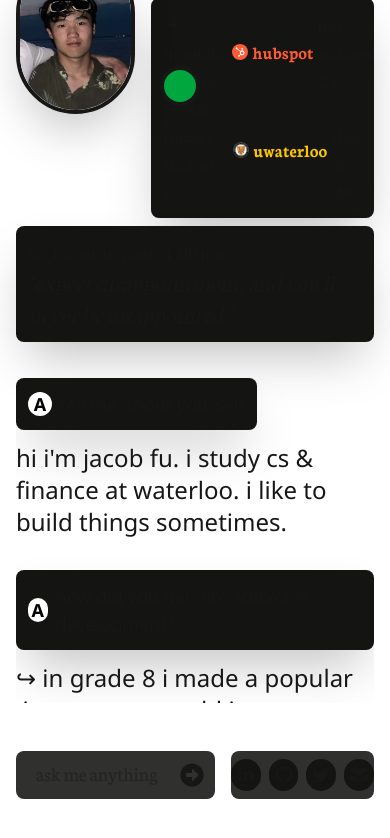
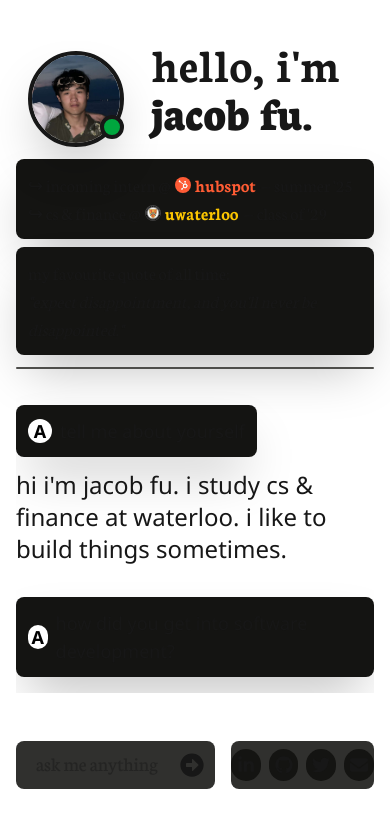
Before and after one commit to FuJacob/jacob, a Next.js app in the folder frontend/: page / in a window 390 px wide. Shown: the top 838 px of the page. Built offline with nearby package versions, Linux system fonts and the light colour scheme.

Commit message:
reworked ui again

```diff
--- a/frontend/src/app/components/Chatbox.tsx
+++ b/frontend/src/app/components/Chatbox.tsx
@@ -34,6 +34,7 @@ const Chatbox = () => {
         {/* ===== INTRODUCTION SECTION ===== */}
 
         <div className="flex flex-col gap-3">
+        <div className="py-3"/>
           <motion.div
             initial={{ opacity: 0 }}
             animate={{ opacity: 1 }}
--- a/frontend/src/app/components/Head.tsx
+++ b/frontend/src/app/components/Head.tsx
@@ -2,25 +2,25 @@ import React from "react";
 
 const Head = () => {
   return (
-    <div className="text-lg flex flex-col justify-end mb-6 h-2/5 w-full">
+    <div className="text-lg flex flex-col w-full">
       <div className="flex justify-between items-center gap-4">
         <div className="relative flex justify-center items-center w-1/3">
-          <div className="absolute z-50 left-36 top-28 w-10 h-10 bg-green-600 rounded-full border-4" />
+          <div className="absolute z-50 left-21 top-16 w-6 h-6 sm:left-36 sm:top-28 sm:w-10 sm:h-10 bg-green-600 rounded-full border-4" />
           <img
             src="avatar4.jpg"
             alt="profile picture of jacob"
-            className="w-40 h-40 rounded-full border-4 shadow-2xl object-cover"
+            className="w-24 h-24 sm:w-40 sm:h-40 rounded-full border-4 shadow-2xl object-cover"
           />
         </div>
         <div className="flex-1 flex-col ">
-          <h1 className="text-5xl font-semibold mb-2">
+          <h1 className="text-5xl font-semibold mb-6">
             hello, i'm <span className="font-black">jacob fu</span>.
           </h1>
-          <h2 className="font-bold mb-4">
-            {/* &mdash; always confused, always learning */}
+          {/* <h2 className="font-bold mb-4">
+            &mdash; always confused, always learning
             &mdash; nice to meet you, stranger
-          </h2>
-          <div className="bg-dark p-3 rounded-lg shadow-2xl">
+          </h2> */}
+          <div className="hidden sm:block bg-dark p-3 rounded-lg shadow-2xl">
             <h2 className="flex items-center gap-1">
               ↪ incoming intern @{" "}
               <img
@@ -28,7 +28,7 @@ const Head = () => {
                 className="w-4 h-4 rounded-lg"
                 alt="hubspot"
               />
-              <span className="text-hubspot font-bold">hubspot</span> this
+              <span className="text-hubspot font-bold">hubspot</span> &mdash;
               summer '25
             </h2>{" "}
             <h2 className="flex items-center gap-1">
@@ -38,17 +38,37 @@ const Head = () => {
                 className="w-4 h-4 rounded-lg"
                 alt="uwaterloo"
               />
-              <span className="text-yellow-400 font-bold">uwaterloo</span>, class of '29
+              <span className="text-yellow-400 font-bold">uwaterloo</span>
+              &mdash; class of '29
             </h2>{" "}
           </div>
         </div>
       </div>{" "}
+      {/* mobile version */}
+      <div className="sm:hidden bg-dark p-3 rounded-lg shadow-2xl">
+        <h2 className="flex items-center gap-1">
+          ↪ incoming intern @{" "}
+          <img src="hubspot.png" className="w-4 h-4 rounded-lg" alt="hubspot" />
+          <span className="text-hubspot font-bold">hubspot</span> &mdash; summer
+          '25
+        </h2>{" "}
+        <h2 className="flex items-center gap-1">
+          ↪ cs & finance @
+          <img
+            src="waterloo.png"
+            className="w-4 h-4 rounded-lg"
+            alt="uwaterloo"
+          />
+          <span className="text-yellow-400 font-bold">uwaterloo</span>&mdash;
+          class of '29
+        </h2>{" "}
+      </div>
       <div className="flex flex-col">
         <h1 className="text-5xl font-semibold mb-2"></h1>
         <div className="bg-dark p-3 rounded-lg shadow-2xl">
           <h2 className="">my favourite quote of all time: </h2>
 
-          <h2 className="text-2xl italic">
+          <h2 className="sm:text-2xl italic">
             "expect disappointment, and you'll never be disappointed."
           </h2>
         </div>
```
